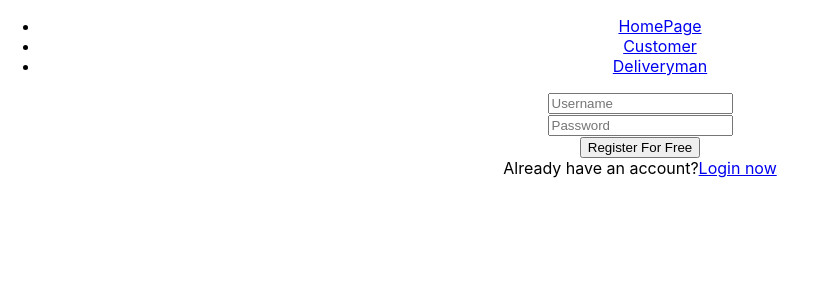
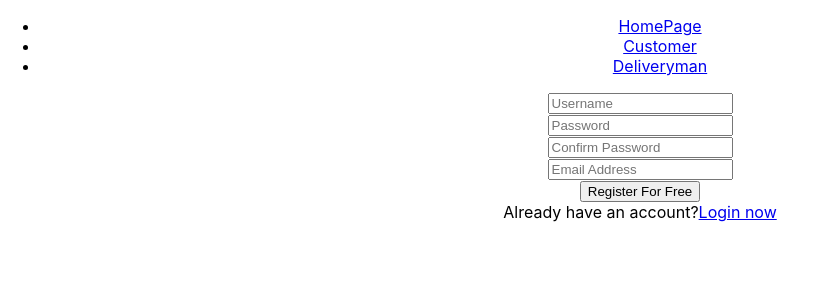
Before and after one commit to wuzhixiang88/Easy_Parcel_Clone, a React (Create React App) app in the folder client/: page /signup in a window 1280 px wide. Shown: the top 300 px of the page, without its empty margins (0-817 px from the left). Built offline with nearby package versions, Linux system fonts and the light colour scheme.

Commit message:
add fetch api route for login and register page

```diff
--- a/client/src/pages/LoginPage.jsx
+++ b/client/src/pages/LoginPage.jsx
@@ -18,7 +18,7 @@ const LoginPage = () => {
   };
 
   const handleClickLogin = async () => {
-    const response = await fetch("/api", {
+    const response = await fetch("/api/users/login", {
       method: "POST",
       headers: {
         "content-type": "application/json",
--- a/client/src/pages/RegisterPage.jsx
+++ b/client/src/pages/RegisterPage.jsx
@@ -5,6 +5,8 @@ const RegisterPage = () => {
   const [registerDetails, setRegisterDetails] = useState({
     username: "",
     password: "",
+    confirmpw: "",
+    email: "",
   });
 
   const handleInputChange = (e) => {
@@ -18,7 +20,7 @@ const RegisterPage = () => {
   };
 
   const handClickRegister = async () => {
-    await fetch("/api", {
+    await fetch("/api/users/signup", {
       method: "POST",
       headers: {
         "content-type": "application/json",
@@ -26,16 +28,17 @@ const RegisterPage = () => {
       body: JSON.stringify({
         username: registerDetails.username,
         password: registerDetails.password,
+        confirmpw: registerDetails.confirmpw,
+        email: registerDetails.email,
       }),
     });
-
-    alert("User account successfully created");
   };
 
   return (
     <>
       <div>
         <input
+          type="text"
           name="username"
           placeholder="Username"
           value={registerDetails.username}
@@ -52,6 +55,24 @@ const RegisterPage = () => {
         />
       </div>
       <div>
+        <input
+          type="password"
+          name="confirmpw"
+          placeholder="Confirm Password"
+          value={registerDetails.confirmpw}
+          onChange={handleInputChange}
+        />
+      </div>
+      <div>
+        <input
+          type="text"
+          name="email"
+          placeholder="Email Address"
+          value={registerDetails.email}
+          onChange={handleInputChange}
+        />
+      </div>
+      <div>
         <button onClick={handClickRegister}>Register For Free</button>
       </div>
       <div>
```
Also changed, not shown: 1 other file (tests, documents, lock files or other folders).
